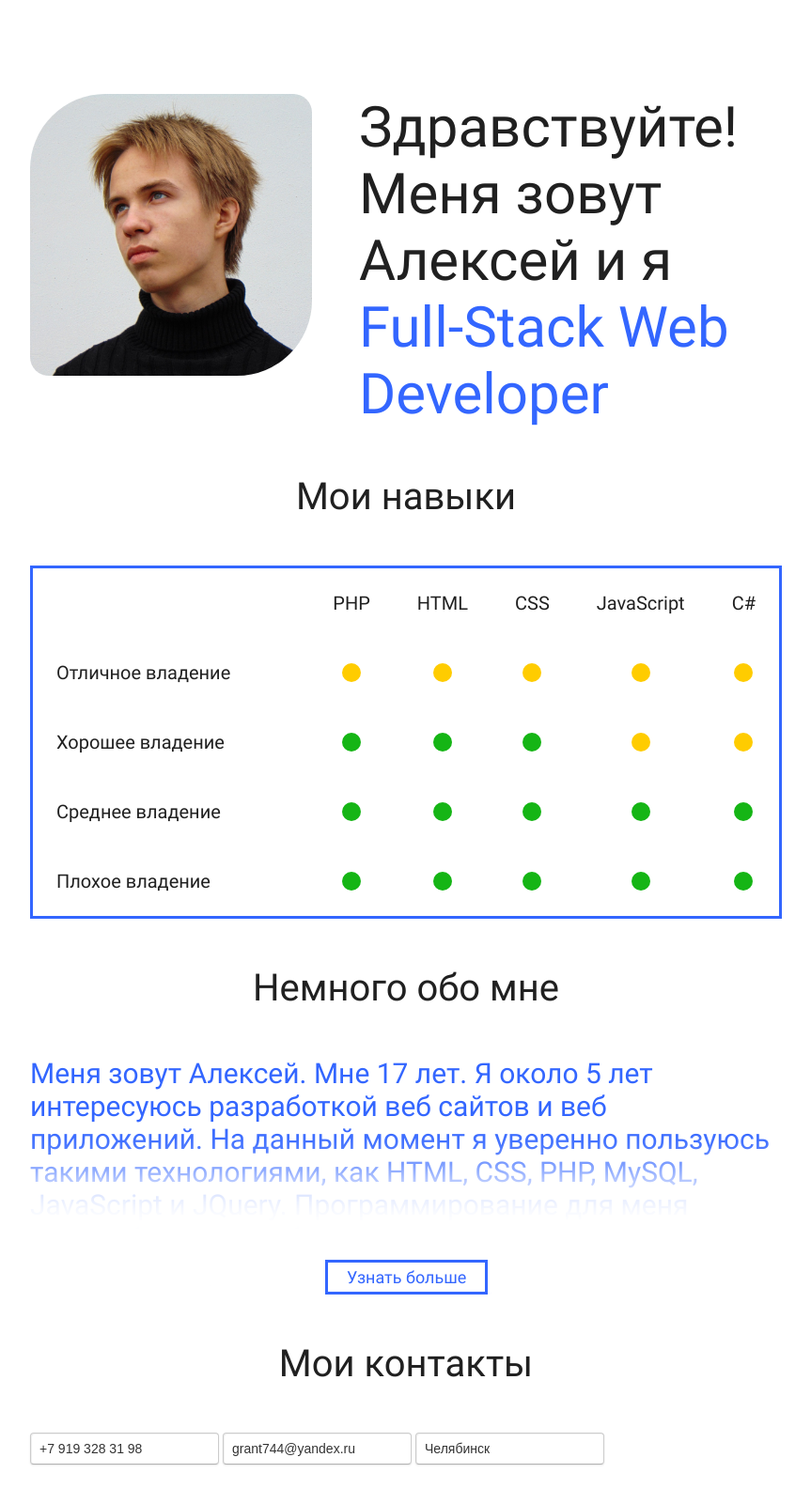
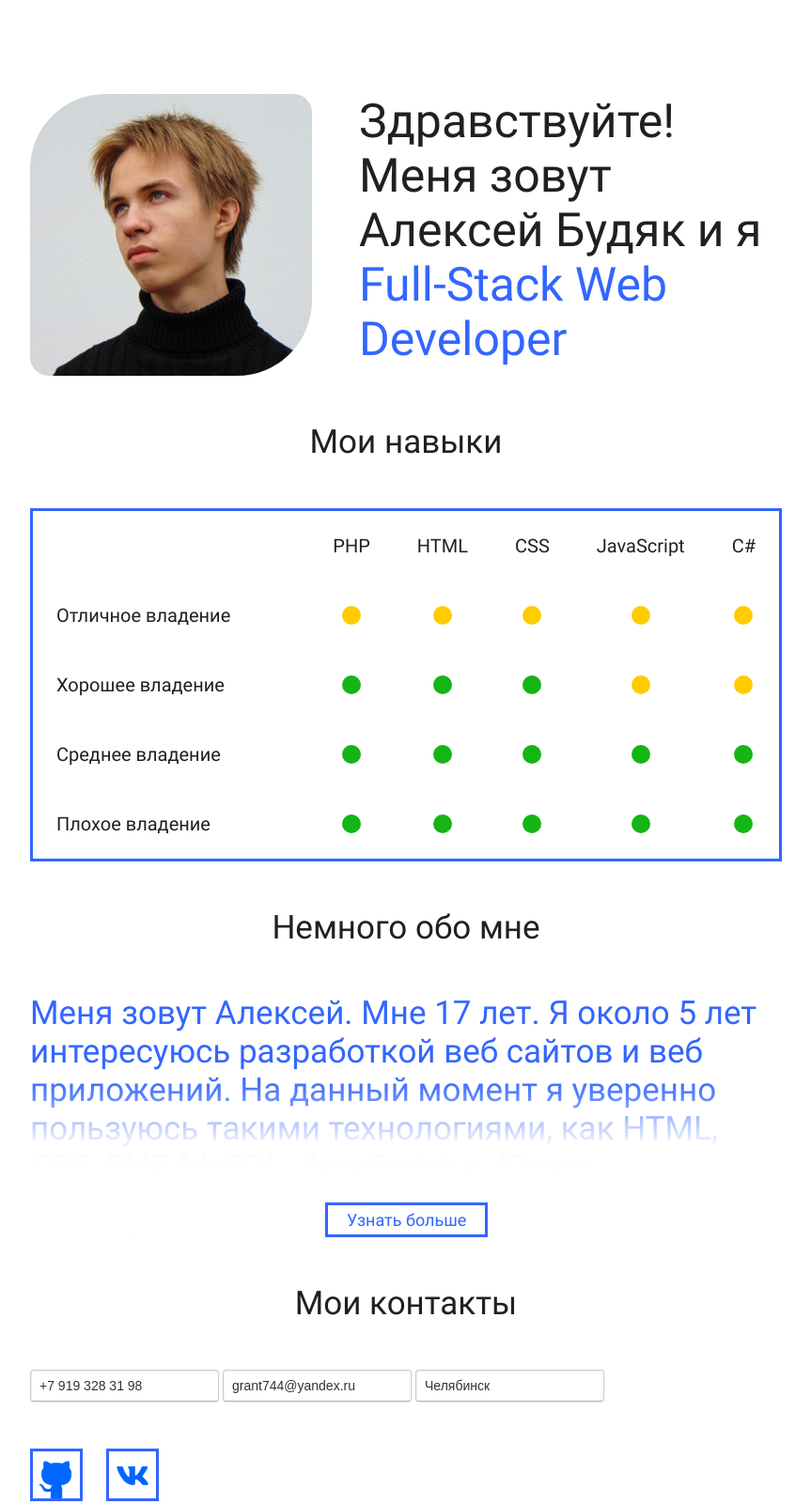
Before and after one commit to grant744/test-for-xpage, a plain HTML site: page index.html in a window 1280 px wide. Shown: the top 1601 px of the page at 94% size, without its empty margins (208-1071 px from the left). Drawn offline with Linux system fonts and the light colour scheme.

Commit message:
Style update

```diff
--- a/css/style.css
+++ b/css/style.css
@@ -22,7 +22,7 @@ body, html {
 
 .section_title {
     padding: 0 0 50px 0;
-    font-family: regular_font; font-size: 40px; color: rgba(0, 0, 0, 0.875); text-align: center;
+    font-family: regular_font; font-size: 35px; color: rgba(0, 0, 0, 0.875); text-align: center;
 }
 
 /* _-_-_-_-_-_-_-_-_-_-_-_-_ styles for section_1 _-_-_-_-_-_-_-_-_-_-_-_-_ */
@@ -49,7 +49,7 @@ body, html {
     width: 450px;
 
     background-color: rgba(0, 0, 0, 0);
-    font-family: regular_font; font-size: 60px; color: rgba(0, 0, 0, 0.875);
+    font-family: regular_font; font-size: 50px; color: rgba(0, 0, 0, 0.875);
 }
 
 .section_1 .extra_about .level {
@@ -105,7 +105,7 @@ body, html {
     position: relative;
     width: 800px; height: 350px; margin: 0 auto 50px;
 
-    font-family: regular_font; font-size: 30px; color: #3366FF;
+    font-family: regular_font; font-size: 35px; color: #3366FF;
     overflow: hidden; background-color: rgba(0, 0, 0, 0); transition: 0.5s cubic-bezier(.68,-0.55,.27,1.55);
 }
 
--- a/index.html
+++ b/index.html
@@ -19,7 +19,7 @@
     <body>
         <div class="section_1">
             <div class="photo"></div>
-            <div class="extra_about">Здравствуйте! Меня зовут Алексей и я<div class="level">Full-Stack Web Developer</div></div>
+            <div class="extra_about">Здравствуйте! Меня зовут Алексей Будяк и я<div class="level">Full-Stack Web Developer</div></div>
         </div>
 
         <div class="section_2">
--- a/js/logic.js
+++ b/js/logic.js
@@ -26,7 +26,7 @@
 						button_status = 1;
 
 						$('.section_3').css({
-								'height' : '520px'
+								'height' : '640px'
 						});
 
             $('.for_shadow').css({
```
